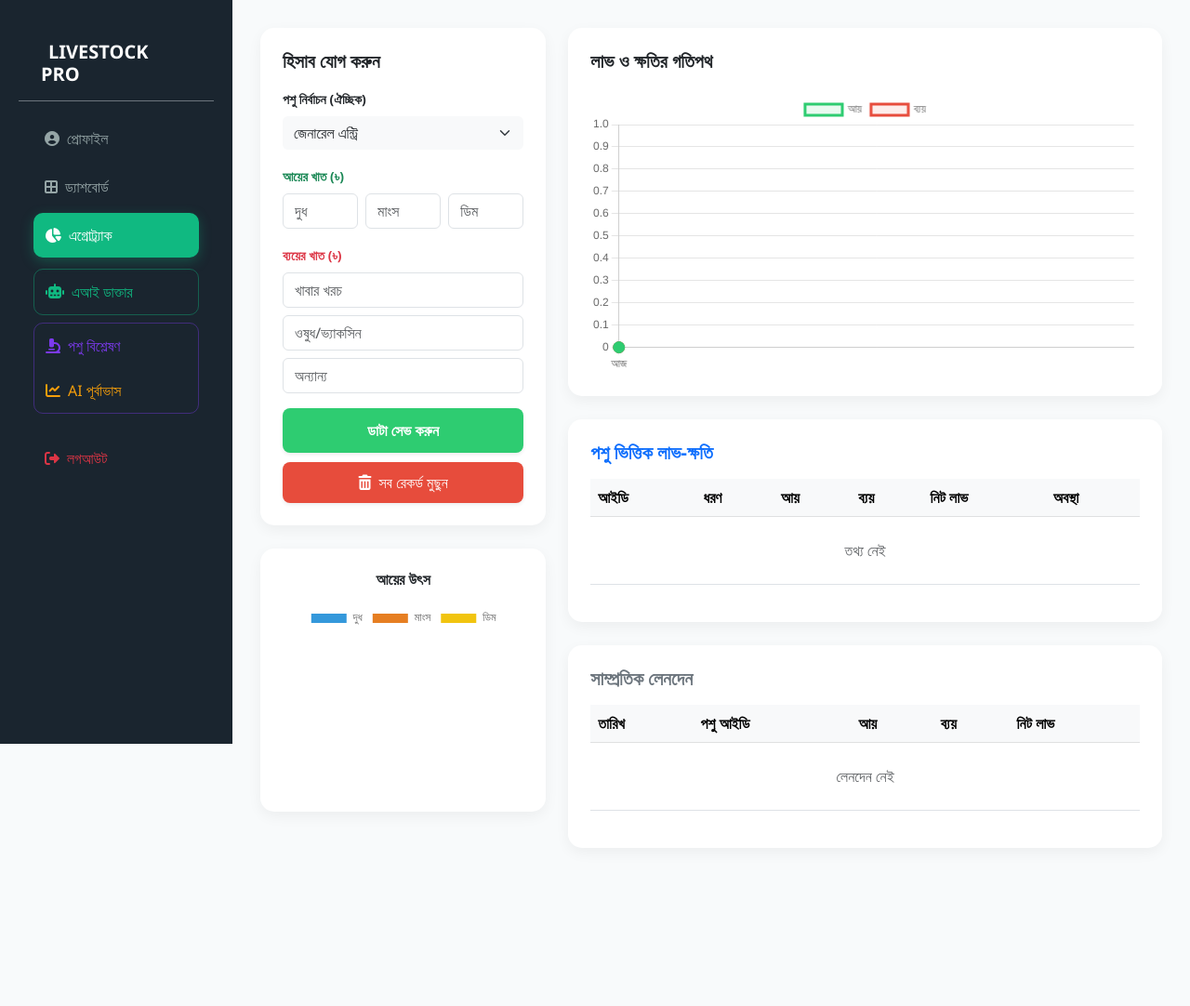
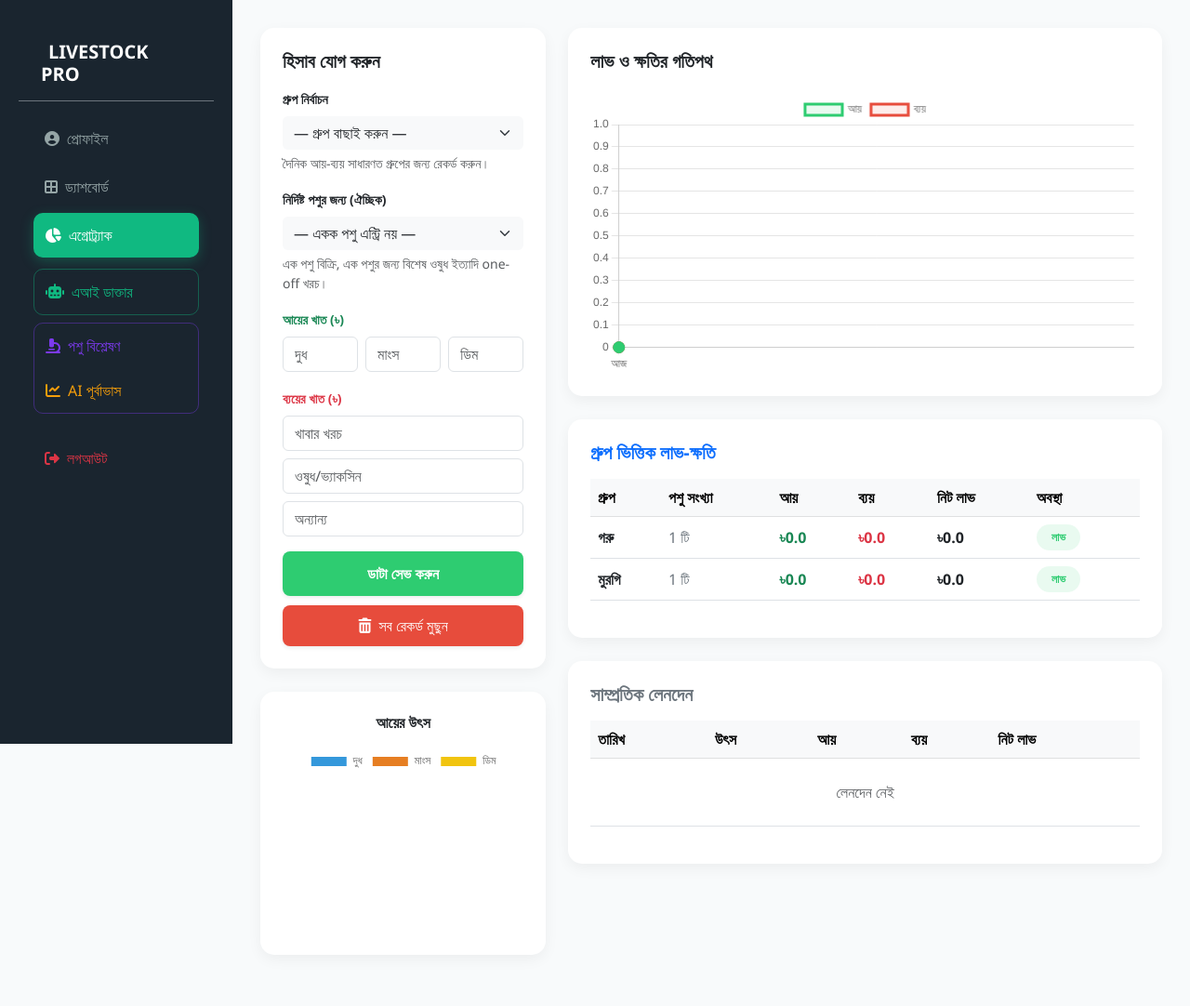
Before and after one commit to seam57/Dairy-farm, a Django app: page /diary/ in a window 1280 px wide. Shown: the whole page at 93% size. Before the commit the page ends 872 px from the top, so only its background shows below. Run offline with Django 5.2, Linux system fonts and the light colour scheme; a user stored in the database is signed in; data comes from the database, SQL or seed files in the repository; both versions use the stored data as it was after the commit.

Commit message:
Feat: Group-based profit/loss tracking for AgroTrack
Daily income (milk/meat/egg) and expense (feed/medicine) entries now
attach to an AnimalGroup (one per farmer-category) instead of a single
Animal — matching how bulk feed and herd-level milk sales actually work.
Per-animal entries are still supported for one-off events (sold one cow,
vet bill for one sick goat).

- New AnimalGroup model, auto-created via Animal.save() override
- DailyFarmDiary.group FK + check constraint blocking both group & animal
- Backfill migration: legacy 'cattle'/'poultry' normalized; existing
  diary rows reassigned from animal to group
- Diary view shows group P&L table + optional one-off animal section
- Animal analysis adds group-context card next to per-animal stats
- AI prediction aggregates ROI by group instead of by animal
- README.md added with local setup instructions

Co-Authored-By: Claude Opus 4.7 (1M context) <noreply@anthropic.com>

```diff
--- a/accounts/admin.py
+++ b/accounts/admin.py
@@ -1,6 +1,8 @@
 from django.contrib import admin
-from .models import UserProfile, Animal, HealthConsultation
+from .models import UserProfile, Animal, AnimalGroup, DailyFarmDiary, HealthConsultation
 
 admin.site.register(UserProfile)
 admin.site.register(Animal)
+admin.site.register(AnimalGroup)
+admin.site.register(DailyFarmDiary)
 admin.site.register(HealthConsultation)
--- a/accounts/views.py
+++ b/accounts/views.py
@@ -12,7 +12,7 @@ from django.db.models import Sum
 from decimal import Decimal
 
 # আপনার মডেলগুলো ইমপোর্ট করা হচ্ছে
-from .models import UserProfile, Animal, DailyFarmDiary, HealthConsultation, VaccinationRecord
+from .models import UserProfile, Animal, AnimalGroup, DailyFarmDiary, HealthConsultation, VaccinationRecord
 
 # --- RAG System ---
 import json as _json
@@ -283,10 +283,16 @@ def daily_diary_view(request):
             DailyFarmDiary.objects.filter(farmer=request.user).delete()
             return redirect('daily_diary')
         else:
-            animal_id = request.POST.get('animal_id')
-            animal_obj = Animal.objects.filter(id=animal_id).first() if animal_id else None
+            animal_id = request.POST.get('animal_id') or ''
+            group_id = request.POST.get('group_id') or ''
+            animal_obj = None
+            group_obj = None
+            if animal_id:
+                animal_obj = Animal.objects.filter(id=animal_id, owner=request.user).first()
+            elif group_id:
+                group_obj = AnimalGroup.objects.filter(id=group_id, owner=request.user).first()
             DailyFarmDiary.objects.create(
-                farmer=request.user, animal=animal_obj,
+                farmer=request.user, animal=animal_obj, group=group_obj,
                 milk_income=request.POST.get('milk_income') or 0,
                 meat_income=request.POST.get('meat_income') or 0,
                 egg_income=request.POST.get('egg_income') or 0,
@@ -298,6 +304,7 @@ def daily_diary_view(request):
 
     history = DailyFarmDiary.objects.filter(farmer=request.user).order_by('-date')
     animals = Animal.objects.filter(owner=request.user)
+    groups = AnimalGroup.objects.filter(owner=request.user)
 
     # চার্টের জন্য ডাটা — পুরনো logic ঠিক আছে
     history_asc = list(history.order_by('date'))
@@ -321,8 +328,27 @@ def daily_diary_view(request):
     total_expense = float((totals['tf'] or 0) + (totals['tmed'] or 0) + (totals['to'] or 0))
     net_profit    = total_income - total_expense
 
-    # ── NEW: Individual Animal ROI — পশু ভিত্তিক লাভ-ক্ষতি ──
-    animal_stats = []
+    # ── Group-based ROI — গ্রুপ ভিত্তিক লাভ-ক্ষতি ──
+    category_bn = {'cow': 'গরু', 'goat': 'ছাগল', 'hen': 'মুরগি', 'duck': 'হাঁস'}
+    group_stats = []
+    for g in groups:
+        records = history.filter(group=g)
+        agg_g = records.aggregate(
+            mi=Sum('milk_income'), mt=Sum('meat_income'), ei=Sum('egg_income'),
+            fc=Sum('feed_cost'),   mc=Sum('medicine_cost'), oc=Sum('other_cost')
+        )
+        income  = float((agg_g['mi'] or 0) + (agg_g['mt'] or 0) + (agg_g['ei'] or 0))
+        expense = float((agg_g['fc'] or 0) + (agg_g['mc'] or 0) + (agg_g['oc'] or 0))
+        group_stats.append({
+            'category':     category_bn.get(g.category, g.category),
+            'animal_count': g.animal_count,
+            'income':       income,
+            'expense':      expense,
+            'profit':       income - expense,
+        })
+
+    # ── One-off per-animal entries — একক পশু এন্ট্রি ──
+    oneoff_stats = []
     for animal in animals:
         records = history.filter(animal=animal)
         if records.exists():
@@ -332,28 +358,24 @@ def daily_diary_view(request):
             )
             income  = float((agg_a['mi'] or 0) + (agg_a['mt'] or 0) + (agg_a['ei'] or 0))
             expense = float((agg_a['fc'] or 0) + (agg_a['mc'] or 0) + (agg_a['oc'] or 0))
-            profit  = income - expense
-            category_display = {
-                'cow': 'গরু', 'goat': 'ছাগল', 'hen': 'মুরগি', 'duck': 'হাঁস'
-            }.get(animal.category, animal.category)
-            animal_stats.append({
+            oneoff_stats.append({
                 'tag_id':   animal.tag_id,
-                'category': category_display,
+                'category': category_bn.get(animal.category, animal.category),
                 'income':   income,
                 'expense':  expense,
-                'profit':   profit,
+                'profit':   income - expense,
             })
 
     return render(request, 'dashboards/diary.html', {
-        # পুরনো variables — ঠিক আছে
         'history':        history,
         'animals':        animals,
+        'groups':         groups,
         'chart_dates':    json.dumps(chart_dates),
         'chart_incomes':  json.dumps(chart_incomes),
         'chart_expenses': json.dumps(chart_expenses),
         'pie_data':       json.dumps(pie_data),
-        # NEW variables
-        'animal_stats':   animal_stats,
+        'group_stats':    group_stats,
+        'oneoff_stats':   oneoff_stats,
         'total_income':   total_income,
         'total_expense':  total_expense,
         'net_profit':     net_profit,
@@ -615,9 +637,10 @@ def ai_prediction_view(request):
             f"  {r.date}: আয়=৳{float(r.total_income):,.0f}, ব্যয়=৳{float(r.total_expense):,.0f}, লাভ=৳{float(r.net_profit):,.0f}"
         )
 
-    animal_roi_rows = []
-    for animal in animals:
-        recs = history.filter(animal=animal)
+    group_roi_rows = []
+    category_bn = {'cow': 'গরু', 'goat': 'ছাগল', 'hen': 'মুরগি', 'duck': 'হাঁস'}
+    for grp in AnimalGroup.objects.filter(owner=request.user):
+        recs = history.filter(group=grp)
         if recs.exists():
             agg = recs.aggregate(
                 mi=Sum('milk_income'), mt=Sum('meat_income'), ei=Sum('egg_income'),
@@ -625,8 +648,8 @@ def ai_prediction_view(request):
             )
             inc = float((agg['mi'] or 0)+(agg['mt'] or 0)+(agg['ei'] or 0))
             exp = float((agg['fc'] or 0)+(agg['mc'] or 0)+(agg['oc'] or 0))
-            animal_roi_rows.append(
-                f"  {animal.tag_id}({animal.category}): আয়=৳{inc:,.0f} ব্যয়=৳{exp:,.0f} লাভ=৳{inc-exp:,.0f}"
+            group_roi_rows.append(
+                f"  {category_bn.get(grp.category, grp.category)} গ্রুপ ({grp.animal_count}টি পশু): আয়=৳{inc:,.0f} ব্যয়=৳{exp:,.0f} লাভ=৳{inc-exp:,.0f}"
             )
 
     prediction_raw = None
@@ -649,8 +672,8 @@ def ai_prediction_view(request):
 সাম্প্রতিক ৭টি রেকর্ড:
 {chr(10).join(recent_rows) if recent_rows else "  কোনো রেকর্ড নেই"}
 
-পশু ভিত্তিক ROI:
-{chr(10).join(animal_roi_rows) if animal_roi_rows else "  কোনো পশু নেই"}
+গ্রুপ ভিত্তিক ROI:
+{chr(10).join(group_roi_rows) if group_roi_rows else "  কোনো গ্রুপ নেই"}
 
 নিচের format-এ বাংলায় উত্তর দাও:
 
@@ -690,11 +713,13 @@ def ai_prediction_view(request):
 # --- Animal Analysis (AI + Real Data) ---
 @login_required
 def animal_analysis_view(request):
+    from django.db.models import Q
     animals = Animal.objects.filter(owner=request.user)
     analysis       = None
     selected_animal = None
     user_problem   = ""
     animal_income  = animal_expense = animal_profit = animal_records = 0
+    group_income   = group_expense  = group_profit  = 0
 
     if request.method == "POST":
         animal_id    = request.POST.get("animal_id", "").strip()
@@ -704,7 +729,8 @@ def animal_analysis_view(request):
             selected_animal = Animal.objects.filter(id=animal_id, owner=request.user).first()
 
         if selected_animal and user_problem:
-            # ── Real data collect করা ──
+            from django.db.models import Sum
+            # ── Per-animal one-off entries ──
             diary_records = DailyFarmDiary.objects.filter(
                 farmer=request.user, animal=selected_animal
             ).order_by("-date")
@@ -713,8 +739,6 @@ def animal_analysis_view(request):
                 animal=selected_animal
             ).order_by("-date")
 
-            # Aggregated financial data
-            from django.db.models import Sum
             agg = diary_records.aggregate(
                 mi=Sum("milk_income"), mt=Sum("meat_income"), ei=Sum("egg_income"),
                 fc=Sum("feed_cost"),   mc=Sum("medicine_cost"), oc=Sum("other_cost")
@@ -724,14 +748,26 @@ def animal_analysis_view(request):
             animal_profit  = animal_income - animal_expense
             animal_records = diary_records.count()
 
-            # Recent 5 records for detail
+            # ── Group context for this animal's category ──
+            group_records = DailyFarmDiary.objects.filter(
+                farmer=request.user,
+                group__owner=request.user,
+                group__category=selected_animal.category,
+            )
+            gagg = group_records.aggregate(
+                mi=Sum("milk_income"), mt=Sum("meat_income"), ei=Sum("egg_income"),
+                fc=Sum("feed_cost"),   mc=Sum("medicine_cost"), oc=Sum("other_cost")
+            )
+            group_income  = float((gagg["mi"] or 0)+(gagg["mt"] or 0)+(gagg["ei"] or 0))
+            group_expense = float((gagg["fc"] or 0)+(gagg["mc"] or 0)+(gagg["oc"] or 0))
+            group_profit  = group_income - group_expense
+
             recent_records = []
             for r in diary_records[:5]:
                 recent_records.append(
                     f"  {r.date}: আয়=৳{float(r.total_income):,.0f}, ব্যয়=৳{float(r.total_expense):,.0f}, লাভ=৳{float(r.net_profit):,.0f}"
                 )
 
-            # Vaccination history
             vax_list = [str(v.date) for v in vax_records[:5]]
             vax_info = ", ".join(vax_list) if vax_list else "কোনো রেকর্ড নেই"
 
@@ -739,7 +775,6 @@ def animal_analysis_view(request):
                 selected_animal.category, selected_animal.category
             )
 
-            # ── RAG — knowledge base থেকে relevant তথ্য ──
             rag_results = _search_rag(
                 user_problem,
                 animal_filter=selected_animal.category,
@@ -747,7 +782,6 @@ def animal_analysis_view(request):
             )
             rag_context = _build_rag_context(rag_results)
 
-            # ── AI Prompt ──
             prompt = f"""তুমি একজন অভিজ্ঞ ভেটেরিনারি ডাক্তার এবং কৃষি অর্থনীতিবিদ।
 নিচের RAG knowledge base থেকে প্রাসঙ্গিক তথ্য ব্যবহার করো:{rag_context}
 নিচে একটি পশুর real database থেকে নেওয়া তথ্য দেওয়া আছে। এই তথ্যের ভিত্তিতে কৃষকের প্রশ্নের উত্তর দাও।
@@ -758,11 +792,16 @@ def animal_analysis_view(request):
 জাত        : {selected_animal.breed or "অজানা"}
 শেষ ভ্যাকসিন: {selected_animal.last_vaccination_date or "দেওয়া হয়নি"}
 
-═══ আর্থিক রেকর্ড (সব সময়ের) ═══
+═══ এই পশুর একক রেকর্ড (one-off entries) ═══
 মোট আয়     : ৳{animal_income:,.0f}
 মোট ব্যয়    : ৳{animal_expense:,.0f}
 নিট লাভ     : ৳{animal_profit:,.0f}
 মোট রেকর্ড  : {animal_records} টি
+
+═══ {category_bn} গ্রুপের সামগ্রিক হিসাব (এই পশু সেই গ্রুপের অন্তর্ভুক্ত) ═══
+মোট আয়     : ৳{group_income:,.0f}
+মোট ব্যয়    : ৳{group_expense:,.0f}
+নিট লাভ     : ৳{group_profit:,.0f}
 
 ═══ সাম্প্রতিক ৫টি রেকর্ড ═══
 {chr(10).join(recent_records) if recent_records else "  কোনো রেকর্ড নেই"}
@@ -783,7 +822,7 @@ def animal_analysis_view(request):
 [এখনই কী করতে হবে, ধাপে ধাপে]
 
 💰 আর্থিক বিশ্লেষণ:
-[এই পশুটি লাভজনক কিনা, data দেখে মন্তব্য করো]
+[গ্রুপ ও একক হিসাব দেখে মন্তব্য করো]
 
 📈 পরবর্তী মাসের পূর্বাভাস:
 [বর্তমান trend দেখে আগামী মাস কেমন যাবে]
@@ -807,6 +846,9 @@ def animal_analysis_view(request):
         "animal_expense":  animal_expense,
         "animal_profit":   animal_profit,
         "animal_records":  animal_records,
+        "group_income":    group_income,
+        "group_expense":   group_expense,
+        "group_profit":    group_profit,
     })
 
 
--- a/templates/dashboards/diary.html
+++ b/templates/dashboards/diary.html
@@ -61,13 +61,24 @@
                 <form method="POST">
                     {% csrf_token %}
                     <div class="mb-3">
-                        <label class="form-label small fw-bold">পশু নির্বাচন (ঐচ্ছিক)</label>
+                        <label class="form-label small fw-bold">গ্রুপ নির্বাচন</label>
+                        <select name="group_id" class="form-select bg-light border-0">
+                            <option value="">— গ্রুপ বাছাই করুন —</option>
+                            {% for g in groups %}
+                            <option value="{{ g.id }}">{{ g.get_category_display }} ({{ g.animal_count }} টি)</option>
+                            {% endfor %}
+                        </select>
+                        <small class="text-muted d-block mt-1">দৈনিক আয়-ব্যয় সাধারণত গ্রুপের জন্য রেকর্ড করুন।</small>
+                    </div>
+                    <div class="mb-3">
+                        <label class="form-label small fw-bold">নির্দিষ্ট পশুর জন্য (ঐচ্ছিক)</label>
                         <select name="animal_id" class="form-select bg-light border-0">
-                            <option value="">জেনারেল এন্ট্রি</option>
+                            <option value="">— একক পশু এন্ট্রি নয় —</option>
                             {% for animal in animals %}
                             <option value="{{ animal.id }}">{{ animal.tag_id }} ({{ animal.get_category_display }})</option>
                             {% endfor %}
                         </select>
+                        <small class="text-muted d-block mt-1">এক পশু বিক্রি, এক পশুর জন্য বিশেষ ওষুধ ইত্যাদি one-off খরচ।</small>
                     </div>
                     <div class="mb-3">
                         <label class="form-label small fw-bold text-success">আয়ের খাত (৳)</label>
@@ -103,15 +114,15 @@
             </div>
 
             <div class="custom-card p-4">
-                <h5 class="fw-bold mb-3 text-primary">পশু ভিত্তিক লাভ-ক্ষতি</h5>
+                <h5 class="fw-bold mb-3 text-primary">গ্রুপ ভিত্তিক লাভ-ক্ষতি</h5>
                 <div class="table-responsive">
                     <table class="table table-hover align-middle">
-                        <thead class="table-light"><tr><th>আইডি</th><th>ধরণ</th><th>আয়</th><th>ব্যয়</th><th>নিট লাভ</th><th>অবস্থা</th></tr></thead>
+                        <thead class="table-light"><tr><th>গ্রুপ</th><th>পশু সংখ্যা</th><th>আয়</th><th>ব্যয়</th><th>নিট লাভ</th><th>অবস্থা</th></tr></thead>
                         <tbody>
-                            {% for stat in animal_stats %}
+                            {% for stat in group_stats %}
                             <tr>
-                                <td class="fw-bold text-dark">#{{ stat.tag_id }}</td>
-                                <td class="text-secondary">{{ stat.category }}</td>
+                                <td class="fw-bold text-dark">{{ stat.category }}</td>
+                                <td class="text-secondary">{{ stat.animal_count }} টি</td>
                                 <td class="text-success fw-semibold">৳{{ stat.income|floatformat:1 }}</td>
                                 <td class="text-danger fw-semibold">৳{{ stat.expense|floatformat:1 }}</td>
                                 <td class="fw-bold">৳{{ stat.profit|floatformat:1 }}</td>
@@ -124,23 +135,45 @@
                                 </td>
                             </tr>
                             {% empty %}
-                            <tr><td colspan="6" class="text-center py-4 text-muted">তথ্য নেই</td></tr>
+                            <tr><td colspan="6" class="text-center py-4 text-muted">কোনো গ্রুপ নেই</td></tr>
                             {% endfor %}
                         </tbody>
                     </table>
                 </div>
             </div>
 
+            {% if oneoff_stats %}
+            <div class="custom-card p-4">
+                <h5 class="fw-bold mb-3 text-warning"><i class="fas fa-tag me-2"></i>একক পশুর এন্ট্রি (one-off)</h5>
+                <div class="table-responsive">
+                    <table class="table table-hover align-middle">
+                        <thead class="table-light"><tr><th>আইডি</th><th>ধরণ</th><th>আয়</th><th>ব্যয়</th><th>নিট লাভ</th></tr></thead>
+                        <tbody>
+                            {% for stat in oneoff_stats %}
+                            <tr>
+                                <td class="fw-bold text-dark">#{{ stat.tag_id }}</td>
+                                <td class="text-secondary">{{ stat.category }}</td>
+                                <td class="text-success fw-semibold">৳{{ stat.income|floatformat:1 }}</td>
+                                <td class="text-danger fw-semibold">৳{{ stat.expense|floatformat:1 }}</td>
+                                <td class="fw-bold">৳{{ stat.profit|floatformat:1 }}</td>
+                            </tr>
+                            {% endfor %}
+                        </tbody>
+                    </table>
+                </div>
+            </div>
+            {% endif %}
+
             <div class="custom-card p-4">
                 <h5 class="fw-bold mb-3 text-secondary">সাম্প্রতিক লেনদেন</h5>
                 <div class="table-responsive">
                     <table class="table table-hover align-middle">
-                        <thead class="table-light"><tr><th>তারিখ</th><th>পশু আইডি</th><th>আয়</th><th>ব্যয়</th><th>নিট লাভ</th></tr></thead>
+                        <thead class="table-light"><tr><th>তারিখ</th><th>উৎস</th><th>আয়</th><th>ব্যয়</th><th>নিট লাভ</th></tr></thead>
                         <tbody>
                             {% for record in history %}
                             <tr>
                                 <td class="text-dark">{{ record.date|date:"d M" }}</td>
-                                <td>{% if record.animal %}<span class="animal-tag">#{{ record.animal.tag_id }}</span>{% else %}<span class="text-muted small">জেনারেল</span>{% endif %}</td>
+                                <td>{% if record.animal %}<span class="animal-tag">#{{ record.animal.tag_id }}</span>{% elif record.group %}<span class="animal-tag">{{ record.group.get_category_display }} গ্রুপ</span>{% else %}<span class="text-muted small">জেনারেল</span>{% endif %}</td>
                                 <td class="text-success fw-semibold">৳{{ record.total_income|floatformat:1 }}</td>
                                 <td class="text-danger fw-semibold">৳{{ record.total_expense|floatformat:1 }}</td>
                                 <td class="fw-bold text-dark">
```
Also changed, not shown: accounts/models.py (+28 -0 lines), templates/dashboards/animalanalysis.html (+26 -4 lines), README.md (added), accounts/migrations/0018_animalgroup_dailyfarmdiary_group.py (added), accounts/migrations/0019_backfill_groups.py (added), accounts/migrations/0020_diary_xor_constraint.py (added), db.sqlite3.
